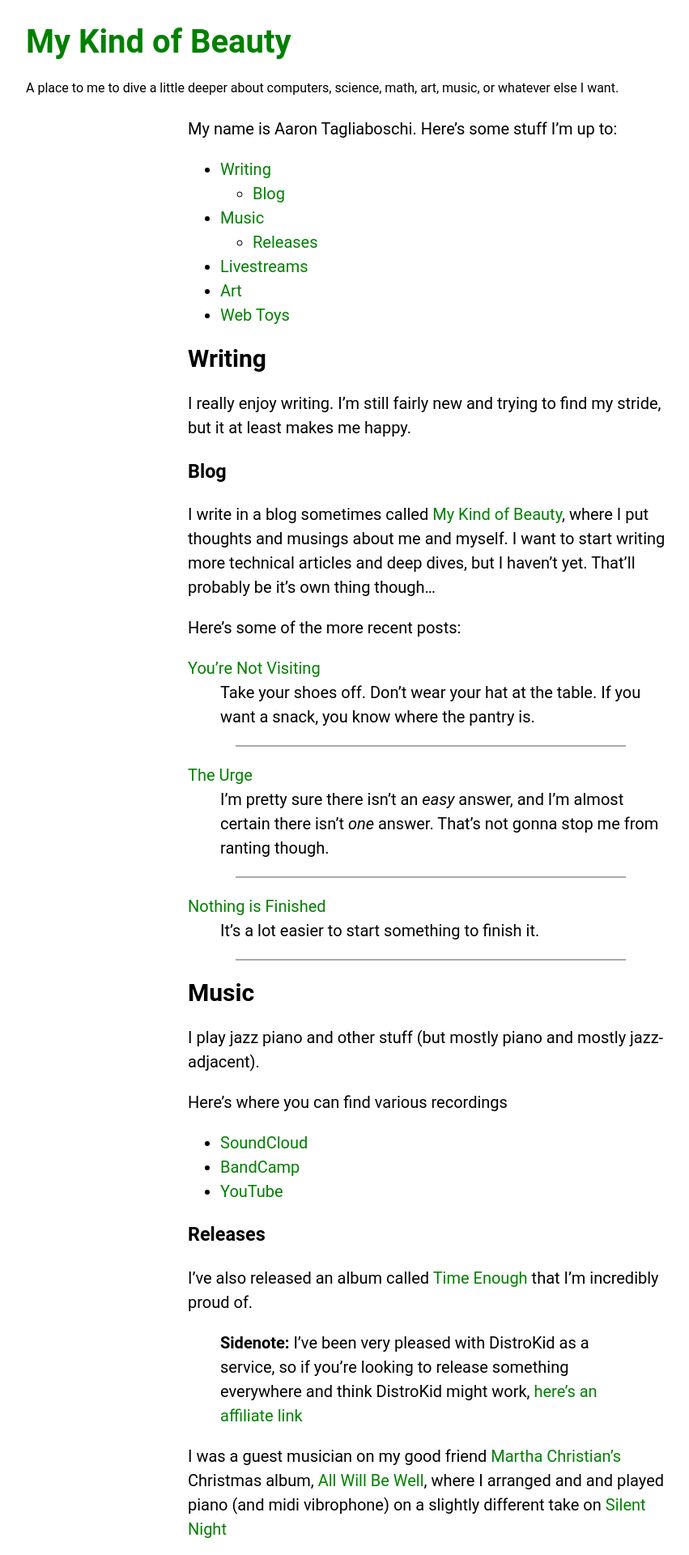
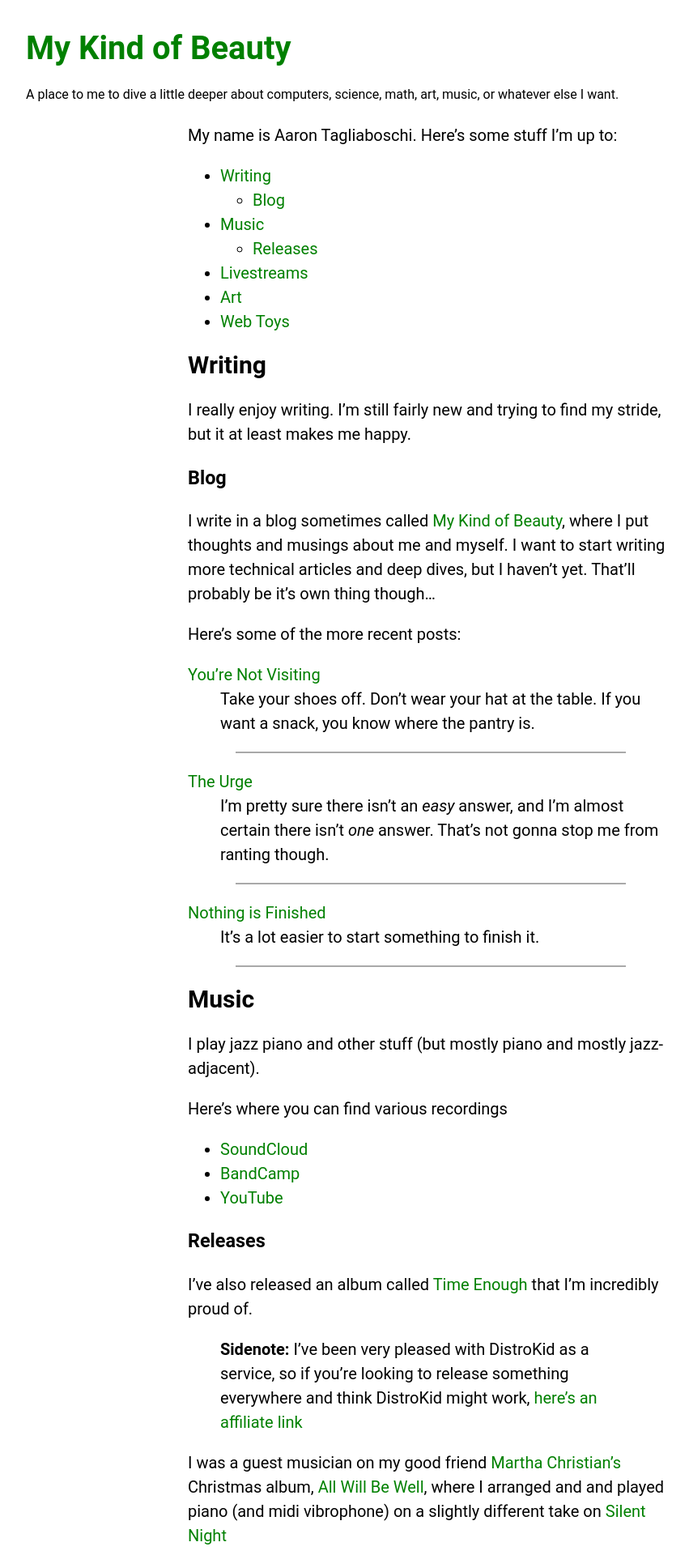
Before and after one commit to amtunlimited/amtunlimited.github.io, a Jekyll site: the page built from index.md, in a window 1280 px wide. Shown: the top 1920 px of the page at 81% size, without its empty margins (108-959 px from the left). Built offline with Jekyll 4.4.1, drawn with Linux system fonts in a browser that asks for light colours.

Commit message:
Remove normalize.css

```diff
--- a/_layouts/default.html
+++ b/_layouts/default.html
@@ -7,7 +7,7 @@
     <meta name="viewport" content="width=device-width, initial-scale=1">
 
     <!--<link rel="stylesheet" href="//fonts.googleapis.com/css?family=Roboto:300,300italic,700,700italic"> -->
-    <link rel="stylesheet" href="/assets/normalize.min.css">
+    <!-- <link rel="stylesheet" href="/assets/normalize.min.css"> -->
     <!-- <link rel="stylesheet" href="//cdnjs.cloudflare.com/ajax/libs/milligram/1.3.0/milligram.css"> -->
 
     <link rel="stylesheet" href="/assets/style.css" />
```
Also changed, not shown: assets/normalize.min.css (deleted).
